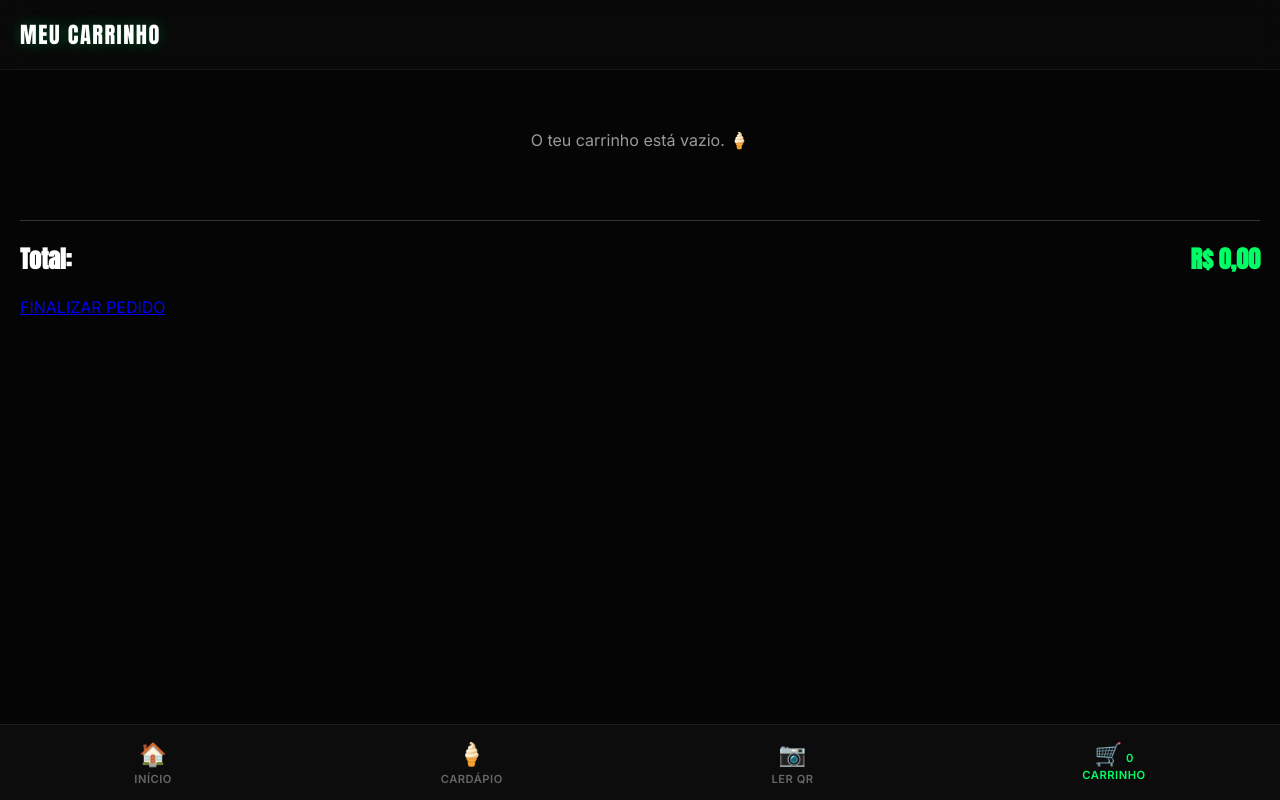
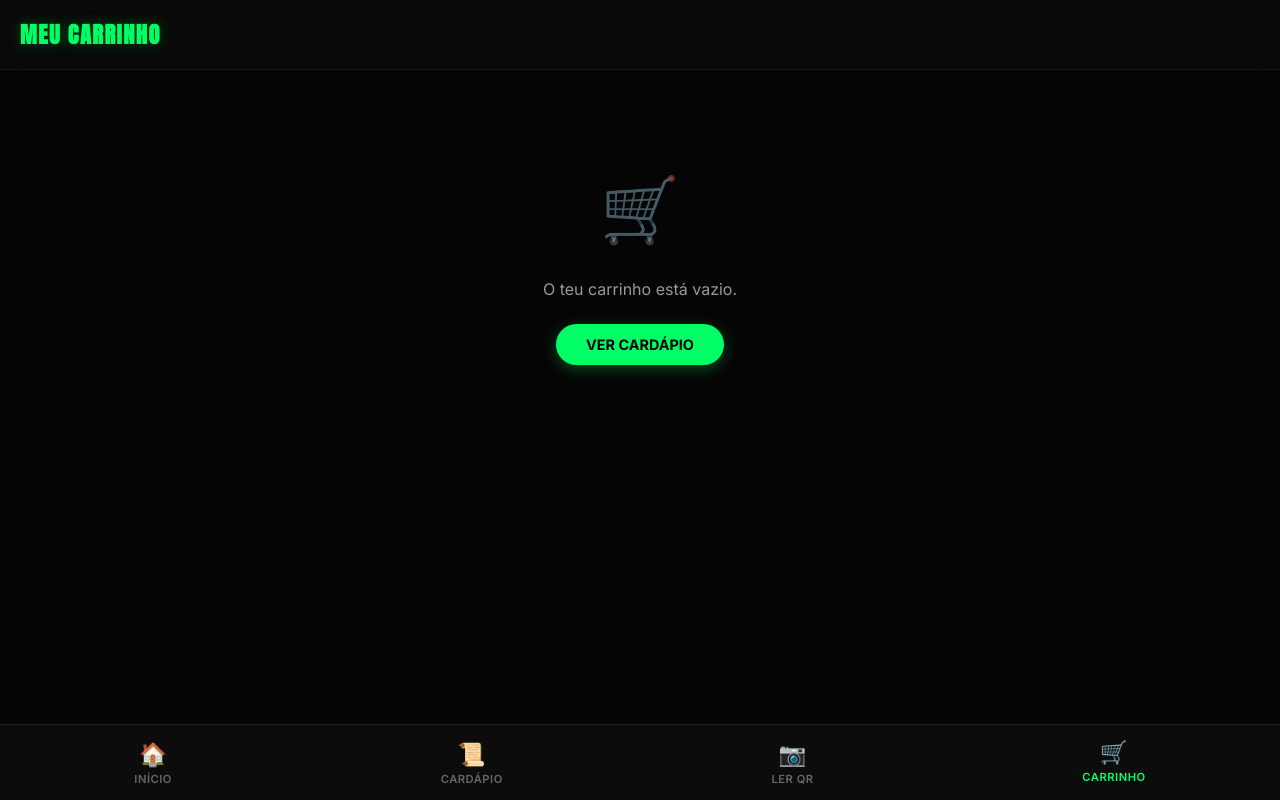
Before and after one commit to frutosgoias299-cyber/Frutos-Goi-s, a plain HTML site: page carrinho.html in a window 1280 px wide. Drawn offline with Linux system fonts and the light colour scheme.

Commit message:
feat: atualiza design da pagina de carrinho para padrao premium

```diff
--- a/carrinho.html
+++ b/carrinho.html
@@ -1,37 +1,115 @@
 <!DOCTYPE html>
 <html lang="pt">
+
 <head>
     <meta charset="UTF-8">
-    <meta name="viewport" content="width=device-width, initial-scale=1.0, maximum-scale=1.0, user-scalable=no">
-    <title>Frutos de Goiás | Carrinho</title>
-    <link href="https://fonts.googleapis.com/css2?family=Anton&family=Inter:wght@400;600;700&display=swap" rel="stylesheet">
-    <link rel="stylesheet" href="css/app.css">
+    <meta name="viewport" content="width=device-width, initial-scale=1.0">
+    <title>Frutos de Goiás | Meu Carrinho</title>
+    <!-- Fontes do Google -->
+    <link href="https://fonts.googleapis.com/css2?family=Anton&family=Inter:wght@400;500;600;700&display=swap" rel="stylesheet">
+    <!-- Liga ao CSS do Cardápio/App -->
+    <link rel="stylesheet" href="css/app.css?v=2">
+</head>
+
+<body>
+
+    <!-- CABEÇALHO PREMIUM -->
+    <header class="app-header">
+        <div class="logo-container">
+            <h1 class="logo-texto">MEU CARRINHO</h1>
+        </div>
+    </header>
+
+    <!-- CONTEÚDO PRINCIPAL DO CARRINHO -->
+    <main class="app-conteudo">
+
+        <!-- Estado Vazio (ou lista de produtos adicionados dinamicamente) -->
+        <div id="carrinho-vazio" class="carrinho-vazio-container">
+            <div class="icone-vazio">🛒</div>
+            <p class="texto-vazio">O teu carrinho está vazio.</p>
+            <a href="app.html" class="btn-explorar-cardapio">Ver Cardápio</a>
+        </div>
+
+        <!-- Secção de Resumo (Aparece quando houver itens) -->
+        <div id="carrinho-conteudo" style="display: none;">
+            <div class="lista-itens-carrinho" id="lista-carrinho">
+                <!-- Os produtos adicionados entram aqui via JavaScript futuramente -->
+            </div>
+
+            <div class="caixa-resumo">
+                <div class="linha-total">
+                    <span>Total:</span>
+                    <span id="preco-total" class="verde">R$ 0,00</span>
+                </div>
+                <button class="botao-neon btn-finalizar" onclick="finalizarPedidoWhatsApp()">FINALIZAR PEDIDO</button>
+            </div>
+        </div>
+
+    </main>
+
+    <!-- BARRA DE NAVEGAÇÃO INFERIOR -->
+    <nav class="bottom-bar">
+        <a href="app.html" class="nav-item">
+            <span class="icone">🏠</span>
+            <span>Início</span>
+        </a>
+        <a href="app.html" class="nav-item">
+            <span class="icone">📜</span>
+            <span>Cardápio</span>
+        </a>
+        <a href="leitor.html" class="nav-item">
+            <span class="icone">📷</span>
+            <span>Ler QR</span>
+        </a>
+        <a href="carrinho.html" class="nav-item ativo">
+            <span class="icone">🛒</span>
+            <span>Carrinho</span>
+        </a>
+    </nav>
+
+    <!-- Estilos específicos para o Carrinho integrados -->
     <style>
-        /* Estilos específicos para a tela do carrinho */
-        .item-carrinho {
+        .carrinho-vazio-container {
             display: flex;
-            justify-content: space-between;
+            flex-direction: column;
             align-items: center;
+            justify-content: center;
+            padding: 80px 20px;
+            text-align: center;
+        }
+        .icone-vazio {
+            font-size: 4rem;
+            margin-bottom: 15px;
+            opacity: 0.5;
+        }
+        .texto-vazio {
+            font-size: 1rem;
+            color: var(--cor-texto-sec);
+            margin-bottom: 25px;
+        }
+        .btn-explorar-cardapio {
+            background-color: var(--cor-verde);
+            color: #000;
+            padding: 12px 30px;
+            border-radius: 30px;
+            font-weight: 700;
+            text-decoration: none;
+            text-transform: uppercase;
+            font-size: 0.9rem;
+            box-shadow: 0 4px 15px rgba(0, 255, 102, 0.3);
+        }
+        .caixa-resumo {
+            margin-top: 30px;
             background-color: var(--cor-card);
-            padding: 15px;
-            margin-bottom: 12px;
-            border-radius: 10px;
-            border: 1px solid #222;
-        }
-        .item-info h4 { margin: 0 0 5px 0; font-size: 1rem; }
-        .item-preco { color: var(--cor-verde); font-weight: bold; font-family: 'Anton', sans-serif; letter-spacing: 1px;}
-        .btn-remover { background: transparent; border: none; color: #ff4444; font-size: 1.2rem; cursor: pointer; }
-
-        .resumo-pedido {
-            margin-top: 30px;
-            padding-top: 20px;
-            border-top: 1px solid #333;
+            border: 1px solid rgba(255, 255, 255, 0.05);
+            padding: 20px;
+            border-radius: 16px;
         }
         .linha-total {
             display: flex;
             justify-content: space-between;
-            font-size: 1.5rem;
-            font-weight: bold;
+            align-items: center;
+            font-size: 1.3rem;
             font-family: 'Anton', sans-serif;
             margin-bottom: 20px;
         }
@@ -39,100 +117,17 @@
             width: 100%;
             text-align: center;
             box-sizing: border-box;
+            display: block;
         }
-        .carrinho-vazio { text-align: center; color: var(--cor-texto-sec); padding: 40px 0; }
     </style>
-</head>
-<body>
 
-    <!-- Cabeçalho -->
-    <header class="app-header">
-        <div class="logo-container">
-            <span class="logo-texto" style="color: #FFF;">MEU CARRINHO</span>
-        </div>
-    </header>
-
-    <!-- Lista de Produtos e Total -->
-    <main class="app-conteudo">
-        <div id="lista-carrinho">
-            <!-- O JavaScript vai injetar os produtos aqui -->
-        </div>
-
-        <div class="resumo-pedido">
-            <div class="linha-total">
-                <span>Total:</span>
-                <span id="valor-total" style="color: var(--cor-verde);">R$ 0,00</span>
-            </div>
-            <a href="#" class="botao-neon btn-finalizar">FINALIZAR PEDIDO</a>
-        </div>
-    </main>
-
-    <!-- Barra de Navegação -->
-    <nav class="bottom-bar">
-        <a href="index.html" class="nav-item">
-            <span class="icone">🏠</span>
-            <span>Início</span>
-        </a>
-        <a href="app.html" class="nav-item">
-            <span class="icone">🍦</span>
-            <span>Cardápio</span>
-        </a>
-        <a href="leitor.html" class="nav-item">
-            <span class="icone">📷</span>
-            <span>Ler QR</span>
-        </a>
-        <a href="carrinho.html" class="nav-item ativo">
-            <div class="icone-com-badge">
-                <span class="icone">🛒</span>
-                <span id="badge-carrinho" class="badge-oculto">0</span>
-            </div>
-            <span>Carrinho</span>
-        </a>
-    </nav>
-
-    <!-- Liga ao nosso motor para ler a memória -->
-    <script src="js/carrinho.js"></script>
-
-    <!-- Script exclusivo para desenhar os itens na tela -->
+    <!-- Script básico para o botão de finalizar via WhatsApp (exemplo) -->
     <script>
-        const containerLista = document.getElementById('lista-carrinho');
-        const elementoTotal = document.getElementById('valor-total');
-
-        function renderizarCarrinho() {
-            containerLista.innerHTML = '';
-            let total = 0;
-
-            if (carrinho.length === 0) {
-                containerLista.innerHTML = '<div class="carrinho-vazio">O teu carrinho está vazio. 🍦</div>';
-                elementoTotal.textContent = 'R$ 0,00';
-                return;
-            }
-
-            carrinho.forEach((item, index) => {
-                total += item.preco;
-                containerLista.innerHTML += `
-                    <div class="item-carrinho">
-                        <div class="item-info">
-                            <h4>${item.nome}</h4>
-                            <span class="item-preco">R$ ${item.preco.toFixed(2).replace('.', ',')}</span>
-                        </div>
-                        <button onclick="removerItem(${index})" class="btn-remover">🗑️</button>
-                    </div>
-                `;
-            });
-
-            // Atualiza o valor total com o formato de moeda brasileiro
-            elementoTotal.textContent = `R$ ${total.toFixed(2).replace('.', ',')}`;
+        function finalizarPedidoWhatsApp() {
+            alert("Redirecionando para o WhatsApp para concluir o pedido!");
+            // Podes colocar aqui a lógica para abrir o link do WhatsApp com os dados do carrinho
         }
-
-        function removerItem(index) {
-            carrinho.splice(index, 1); // Remove da lista
-            salvarCarrinho(); // Função que está no carrinho.js
-            renderizarCarrinho(); // Atualiza o desenho na tela
-        }
-
-        // Assim que a página abre, desenha a lista
-        renderizarCarrinho();
     </script>
 </body>
+
 </html>
```
